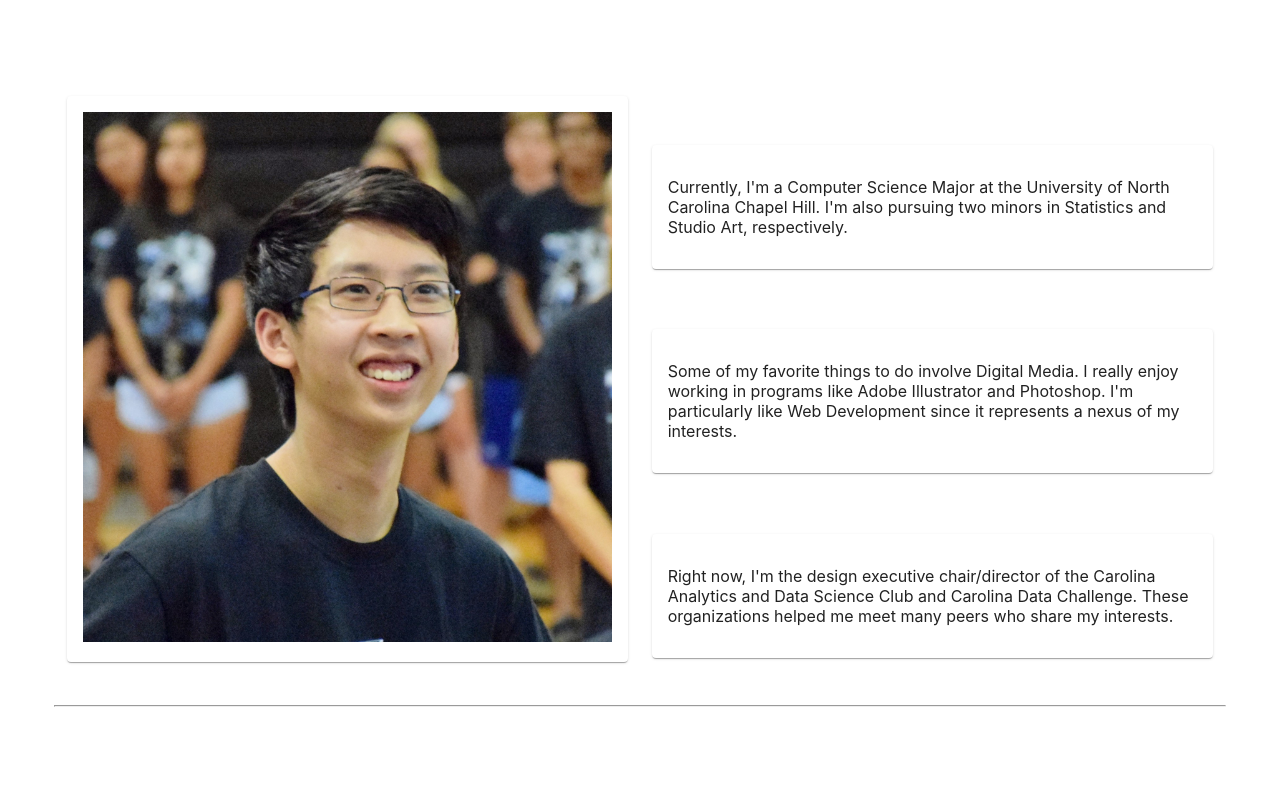
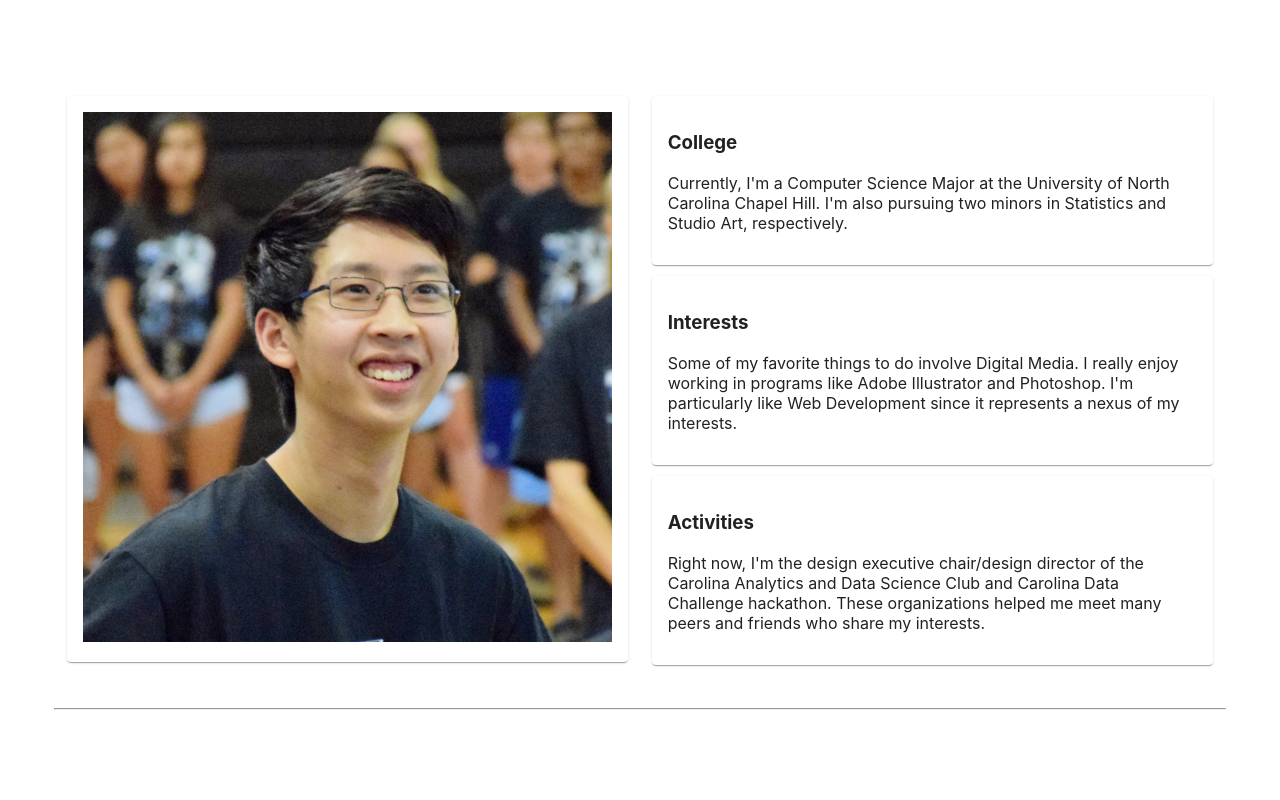
Before and after one commit to lucashzhang/lucashzhang.github.io-v1, a React (Create React App) app: page /#/ in a window 1280 px wide. Shown: the part 1760-2560 px from the top of the page. Built offline with nearby package versions, Linux system fonts and the light colour scheme.

Commit message:
Resume implementation pending. "good enough"

```diff
--- a/src/components/HomePageAbout.tsx
+++ b/src/components/HomePageAbout.tsx
@@ -1,5 +1,5 @@
 import React, { Component } from 'react';
-import { Card, CardContent } from '@material-ui/core';
+import { Card, CardContent, Button } from '@material-ui/core';
 import PersonalPortrait from '../assets/Headshot1.jpg';
 import '../css/HomePageAbout.css';
 
@@ -24,18 +24,18 @@ class HomePageAbout extends Component<Prop, State> {
                 </div>
                 <div className="homepage-half">
                     <div className="homepage-about">
-                        <h3 className="homepage-content homepage-subtitle">College</h3>
                         <Card className="homepage-content">
                             <CardContent>
+                                <h3>College</h3>
                                 <p>
                                     Currently, I'm a Computer Science Major at the University of North Carolina Chapel Hill.
                                     I'm also pursuing two minors in Statistics and Studio Art, respectively.
                                 </p>
                             </CardContent>
                         </Card>
-                        <h3 className="homepage-content homepage-subtitle">Interests</h3>
                         <Card className="homepage-content">
                             <CardContent>
+                                <h3>Interests</h3>
                                 <p>
                                     Some of my favorite things to do involve Digital Media.
                                     I really enjoy working in programs like Adobe Illustrator and Photoshop.
@@ -43,18 +43,24 @@ class HomePageAbout extends Component<Prop, State> {
                                 </p>
                             </CardContent>
                         </Card>
-                        <h3 className="homepage-content homepage-subtitle">Clubs</h3>
                         <Card className="homepage-content">
                             <CardContent>
+                                <h3>Activities</h3>
                                 <p>
-                                    Right now, I'm the design executive chair/director of the Carolina Analytics and Data Science Club and Carolina Data Challenge.
-                                    These organizations helped me meet many peers who share my interests.
+                                    Right now, I'm the design executive chair/design director of the Carolina Analytics and Data Science Club and Carolina Data Challenge hackathon.
+                                    These organizations helped me meet many peers and friends who share my interests.
                                 </p>
                             </CardContent>
                         </Card>
                     </div>
                 </div>
             </div>
+            {/* <div className="homepage-section-body" id="about-resume">
+                <h3 className="homepage-content homepage-subtitle">My Resume</h3>
+                <Button variant="contained" color="secondary" href='../assets/Resume_Lucas.pdf'>
+                    See my resume
+                </Button>
+            </div> */}
         </div>
     }
 }
--- a/src/components/HomePageContact.tsx
+++ b/src/components/HomePageContact.tsx
@@ -13,7 +13,7 @@ class HomepageContact extends Component<Prop, State> {
 
     render = () => {
         return <div className="homepage-section" id="contact">
-            <h3 className="homepage-section-title">Contact</h3>
+            <h3 className="homepage-section-title">Contact Me</h3>
             <div className="homepage-section-body homepage-contact-fabs">
                 <Tooltip title="My Linkedin">
                     <Fab color="primary" href="https://www.linkedin.com/in/lucashzhang" target="_blank">
--- a/src/css/HomePageAbout.css
+++ b/src/css/HomePageAbout.css
@@ -1,4 +1,7 @@
-
+#about-resume {
+    flex-direction: column;
+    align-items: center;
+}
 
 .homepage-about-icons {
     font-size: 1.5rem;
```
Also changed, not shown: 1 other file (tests, documents, lock files or other folders).
